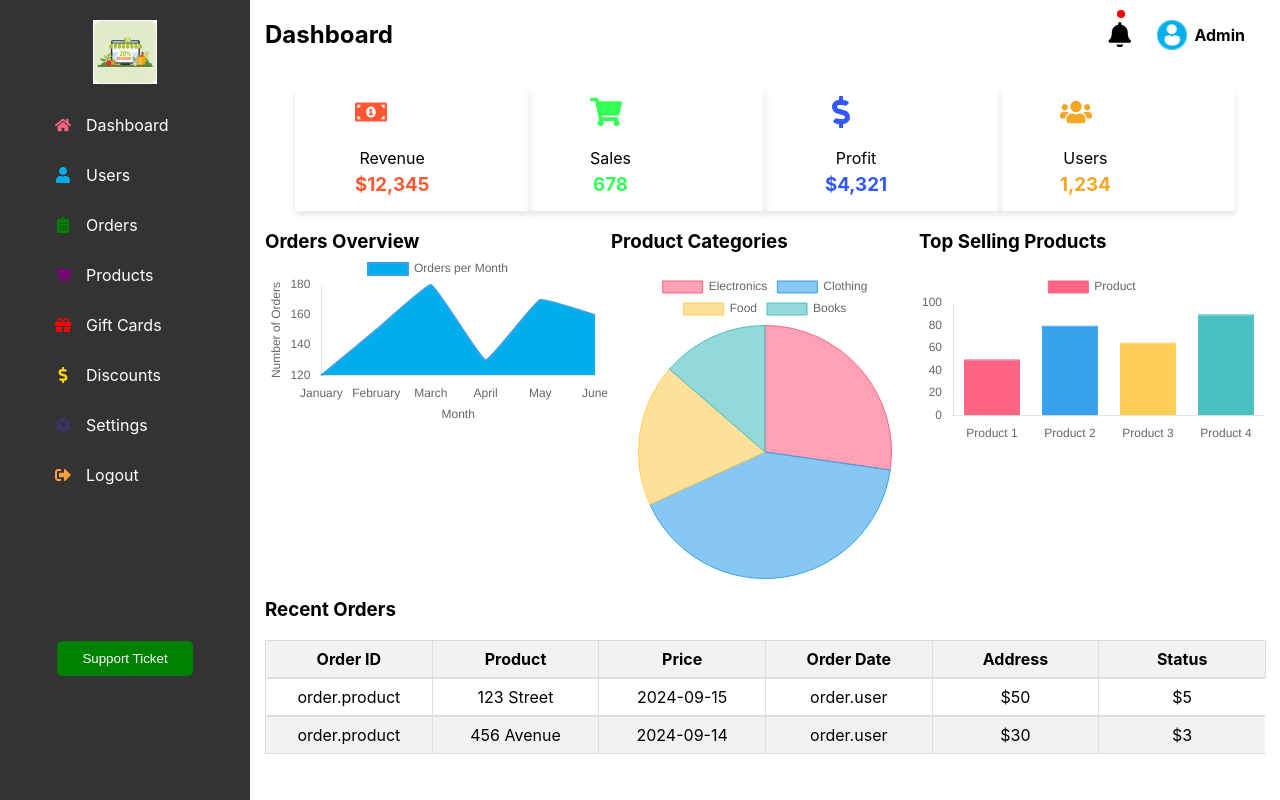
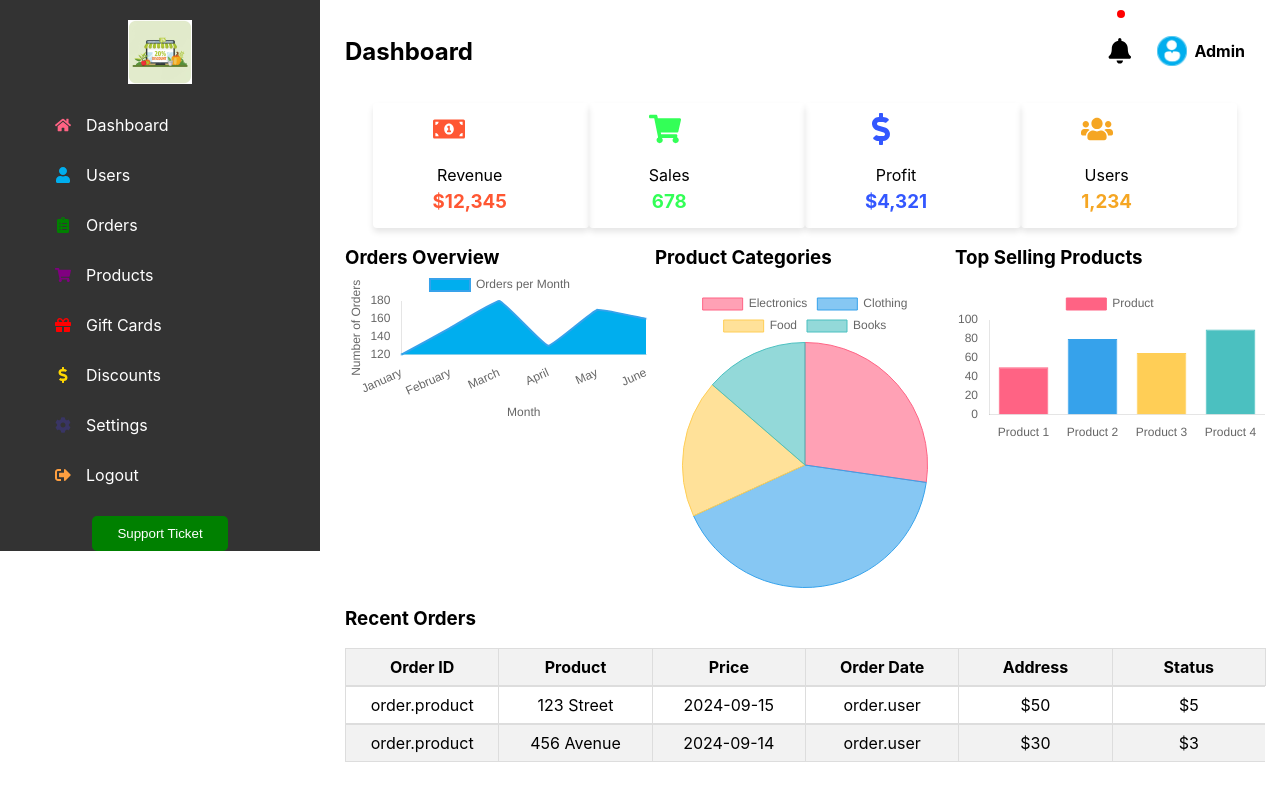
Before and after one commit to Ombito/Admin-dashboard, a React (Create React App) app: page / in a window 1280 px wide. Built offline with nearby package versions, Linux system fonts and the light colour scheme.

Commit message:
Fix: dashboard

```diff
--- a/src/App.css
+++ b/src/App.css
@@ -1,11 +1,21 @@
 .app {
+  display: flex;
+}
+.home-app {
   display: flex;
   flex-direction: row;
   height: 100vh;
-  overflow-y: hidden;
+  width: 100%;
+  overflow-x: hidden;
+}
+.dashboard-landing {
+  overflow: hidden;
+  position: fixed;
+  height: fit-content;
 }
 .content {
   width: 100%;
+  position: relative;
   padding: 0 15px;
-  margin-top: -1.3%;
+  margin-left: 330px;
 }
--- a/src/App.js
+++ b/src/App.js
@@ -17,8 +17,10 @@ function App() {
   return (
     <div className='app'>
       {user ? (
-        <>
-          <Sidebar />
+        <div className='home-app'>
+          <div className='dashboard-landing'>
+            <Sidebar />
+          </div>
           <div className="content">
             <Routes>
               <Route path="/" element={<Home />} />
@@ -31,7 +33,7 @@ function App() {
               <Route path="/signin" element={<SignIn setUser={setUser}/>} />
             </Routes>
           </div>
-        </>
+        </div>
       ) : (
         <SignIn setUser={setUser} />
       )}
--- a/src/components/Home/home.css
+++ b/src/components/Home/home.css
@@ -1,5 +1,6 @@
 .home-summary {
   width: 100%;
+  /* height: 100vh; */
 }
 .dashboard {
   gap: 20px;
```
